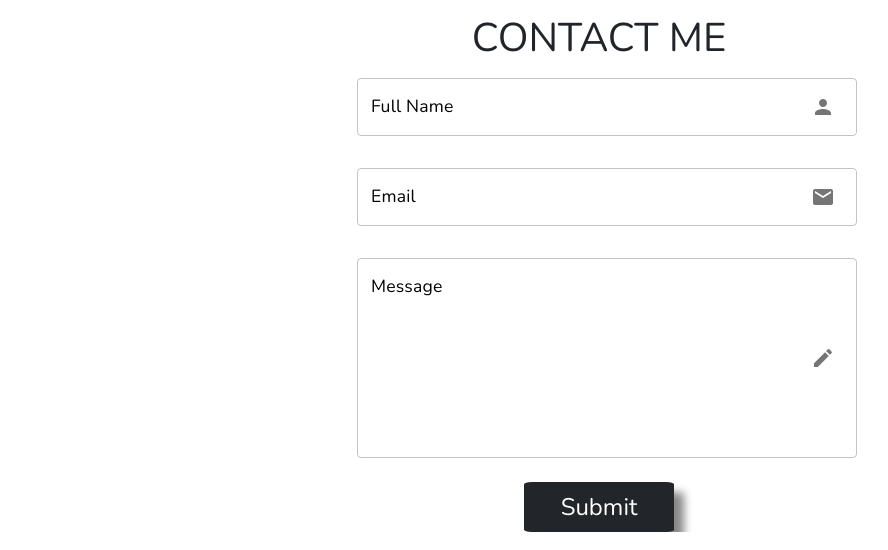
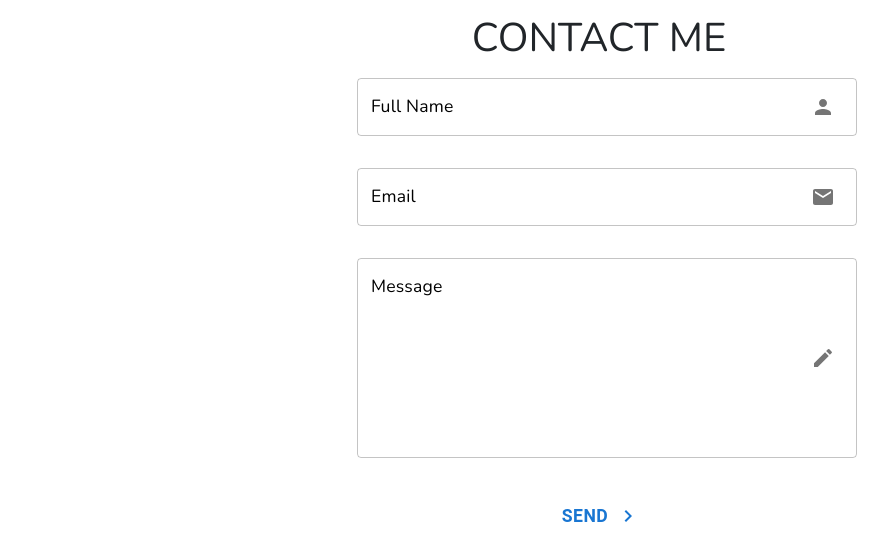
Before and after one commit to noyflaysher/portFolio, a React (Create React App) app in the folder portfolio/: page / in a window 1280 px wide. Shown: the part 5685-6235 px from the top of the page, without its empty margins (41-929 px from the left). Built offline with nearby package versions, Linux system fonts and the light colour scheme.

Commit message:
send email to gmail

```diff
--- a/portfolio/src/screens/contactMe/ContactMe.js
+++ b/portfolio/src/screens/contactMe/ContactMe.js
@@ -1,4 +1,5 @@
-import React from "react";
+import React, { useState, useRef } from "react";
+import emailjs from "emailjs-com";
 import "./contactMe.css";
 import { navigationLinks } from "../../helpers/navigationLinks";
 import TextField from "@mui/material/TextField";
@@ -8,6 +9,8 @@ import AccountCircle from "@mui/icons-material/AccountCircle";
 import EmailIcon from "@mui/icons-material/Email";
 import EditIcon from "@mui/icons-material/Edit";
 import PersonIcon from "@mui/icons-material/Person";
+import SendIcon from "@mui/icons-material/Send";
+import KeyboardArrowRightIcon from "@mui/icons-material/KeyboardArrowRight";
 
 function createLinks() {
   return navigationLinks.map((e, idx) => (
@@ -18,11 +21,76 @@ function createLinks() {
 }
 
 function ContactMe() {
+  const [name, setName] = useState("");
+  const [email, setEmail] = useState("");
+  const [message, setMessage] = useState("");
+  const [emailError, setEmailError] = useState();
+  const [nameError, setNameError] = useState();
+  const [messageError, setMessageError] = useState();
+  const [formIsValid, setFormIsValid] = useState();
+  const form = useRef();
+
+  let result = 0;
+
+  const changeEmailHandler = (event) => {
+    setEmail(event.target.value);
+  };
+
+  const changeNameHandler = (event) => {
+    setName(event.target.value);
+  };
+
+  const changeMessageHandler = (event) => {
+    setMessage(event.target.value);
+  };
+
+  const submitHandler = (event) => {
+    event.preventDefault();
+
+    if (name.length > 0) {
+      setNameError(false);
+      result++;
+    } else setNameError(true);
+
+    if (/^\S+@\S+\.\S+$/.test(email)) {
+      setEmailError(false);
+      result++;
+    } else setEmailError(true);
+
+    if (message.length > 0) {
+      setMessageError(false);
+      result++;
+    } else setMessageError(true);
+
+    if (result === 3) sendEmail(event);
+
+    setName("");
+    setEmail("");
+    setMessage("");
+  };
+
+  const sendEmail = (e) => {
+    console.log("send");
+
+    e.preventDefault();
+
+    emailjs
+      .sendForm("gmail", "template_5eb8f7e", form.current, "T_nEY98BzJbsxVeUC")
+      .then(
+        (result) => {
+          console.log(result.text);
+        },
+        (error) => {
+          console.log(error.text);
+        }
+      );
+  };
+
   return (
     <div className="contactMe__container" id="contact">
       <h1 className="contactMe__headline">CONTACT ME</h1>
       <div>
-        <form>
+        <form ref={form}>
           <div className="contactMe__input">
             <TextField
               variant="outlined"
@@ -34,12 +102,14 @@ function ContactMe() {
                 ),
               }}
               label="Full Name"
+              onChange={changeNameHandler}
               name="name"
+              value={name}
+              error={nameError}
               fullWidth
               sx={{
                 "& > :not(style)": {
                   m: 1,
-                  //   width: "500px",
                   color: "black",
                   fontFamily: "inherit",
                   fontSize: "1.1rem",
@@ -60,11 +130,13 @@ function ContactMe() {
               }}
               label="Email"
               name="email"
+              error={emailError}
+              value={email}
+              onChange={changeEmailHandler}
               fullWidth
               sx={{
                 "& > :not(style)": {
                   m: 1,
-                  //   width: "500px",
                   color: "black",
                   fontFamily: "inherit",
                   fontSize: "1.1rem",
@@ -85,13 +157,15 @@ function ContactMe() {
               variant="outlined"
               label="Message"
               name="message"
+              error={messageError}
+              value={message}
+              onChange={changeMessageHandler}
               multiline
               fullWidth
               row={10}
               sx={{
                 "& > :not(style)": {
                   m: 1,
-                  //   width: "500px",
                   height: "200px",
                   color: "black",
                   fontFamily: "inherit",
@@ -100,10 +174,31 @@ function ContactMe() {
               }}
             />
           </div>
-
-          <button className="contactMe__button" type="submit">
+          <Button
+            onClick={submitHandler}
+            type="submit"
+            size="md"
+            variant="outlined"
+            sx={{
+              mt: 1.7,
+              mb: 2,
+              width: "90px",
+              fontWeight: "bold",
+              border: "3px",
+              fontSize: "1.1rem",
+            }}
+            endIcon={<KeyboardArrowRightIcon />}
+          >
+            Send
+          </Button>
+          {/* <button
+            // disabled={!formIsValid}
+            onClick={submitHandler}
+            className="contactMe__button"
+            type="submit"
+          >
             Submit
-          </button>
+          </button> */}
         </form>
       </div>
     </div>
```
